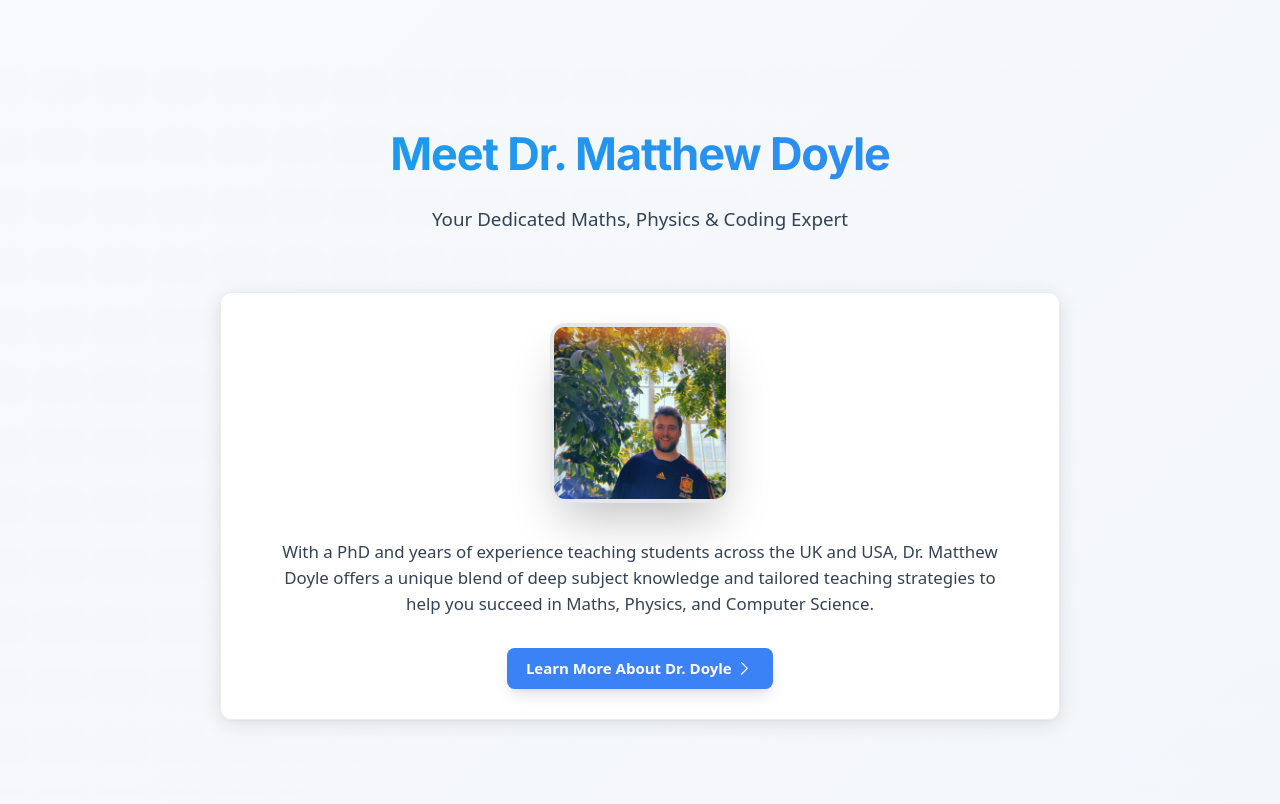
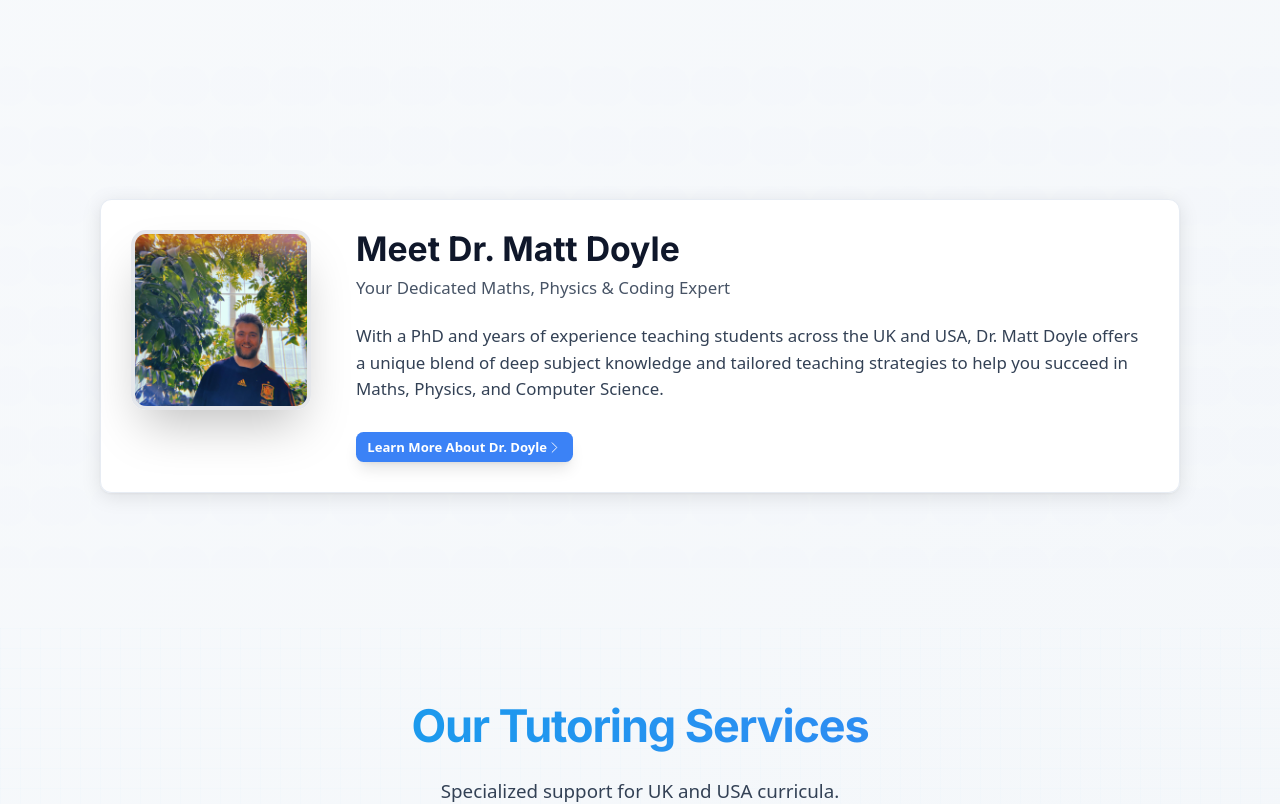
Before and after one commit to matthewjdoyle/tutor, a React (Vite) app: page /#/ in a window 1280 px wide. Shown: the part 880-1684 px from the top of the page. Built offline with nearby package versions, Linux system fonts and the light colour scheme; no server answers.

Commit message:
Adjusted about card

```diff
--- a/src/data/appData.ts
+++ b/src/data/appData.ts
@@ -1,7 +1,7 @@
 import { NavLinkItem } from '../types';
 import { ShoppingCartIcon, AcademicCapIcon, CalculatorIcon, BeakerIcon, CodeBracketIcon } from '../assets/icons'; // Ensure correct path to icons
 
-export const TUTOR_NAME = "Dr. Matthew Doyle";
+export const TUTOR_NAME = "Dr. Matt Doyle";
 
 export const navLinks: NavLinkItem[] = [
   { path: '/', label: 'Home' },
--- a/src/pages/HomePage.tsx
+++ b/src/pages/HomePage.tsx
@@ -90,27 +90,51 @@ export const HomePage: React.FC = () => {
         <div className="bg-gradient-to-br from-primary-50/30 via-surface-primary/80 to-secondary-50/30 backdrop-blur-sm py-20 transition-all duration-700 ease-in-out mt-12 sm:mt-16 mb-12 sm:mb-16 relative">
           <div className="absolute inset-0 bg-pattern-waves opacity-10" />
           <div className="absolute inset-0 bg-gradient-to-r from-transparent via-primary-100/20 to-transparent" />
-          <Section title={`Meet ${TUTOR_NAME}`} subtitle="Your Dedicated Maths, Physics & Coding Expert" className="relative z-10" titleClassName="text-3xl sm:text-4xl">
-            <div className="max-w-4xl mx-auto text-center card-elevated p-6 sm:p-8 rounded-xl hover:shadow-xl transition-shadow duration-300">
-              <div className="relative inline-block mb-8">
+          <Section title="" subtitle="" className="relative z-10">
+            <div className="max-w-6xl mx-auto card-elevated p-3 sm:p-6 lg:p-8 rounded-xl hover:shadow-xl transition-shadow duration-300">
+              {/* Image and title/text aligned */}
+              <div className="flex flex-row items-start gap-2 sm:gap-6 lg:gap-12 min-w-0">
+                {/* Image on the left */}
+                <div className="flex-shrink-0 w-auto">
+                  <div className="relative">
                     <img
                       src="portrait.JPEG"
                       alt={TUTOR_NAME}
-                  className="w-48 h-48 rounded-2xl object-cover mx-auto border-4 border-brand-primary/30 shadow-2xl transform hover:scale-105 transition-all duration-500 opacity-0 animate-[fadeSlideUp_0.8s_ease-out_forwards]"
+                      className="w-24 h-24 sm:w-40 sm:h-40 lg:w-48 lg:h-48 rounded-2xl object-cover border-4 border-brand-primary/30 shadow-2xl transform hover:scale-105 transition-all duration-500 opacity-0 animate-[fadeSlideUp_0.8s_ease-out_forwards]"
                       style={{animationDelay:'0.1s'}}
                     />
                     <div className="absolute -inset-4 bg-gradient-to-r from-brand-primary/20 to-brand-secondary/20 rounded-3xl blur-xl opacity-50"></div>
                   </div>
-              <p className="text-base sm:text-lg text-text-secondary mb-8 leading-relaxed max-w-3xl mx-auto opacity-0 animate-[fadeSlideUp_0.8s_ease-out_forwards]" style={{animationDelay:'0.25s'}}>
+                </div>
+
+                {/* Title, subtitle, paragraph text and button on the right */}
+                <div className="flex-1 min-w-0 text-left">
+                  {/* Title and subtitle */}
+                  <div className="mb-3 sm:mb-6 opacity-0 animate-[fadeSlideUp_0.8s_ease-out_forwards]" style={{animationDelay:'0.15s'}}>
+                    <h2 className="text-xl sm:text-3xl lg:text-4xl font-heading font-bold text-text-primary mb-1 sm:mb-2 leading-tight">
+                      Meet {TUTOR_NAME}
+                    </h2>
+                    <p className="text-sm sm:text-lg text-text-secondary opacity-90 leading-snug">
+                      Your Dedicated Maths, Physics & Coding Expert
+                    </p>
+                  </div>
+
+                  <p className="text-xs sm:text-base lg:text-lg text-text-secondary mb-4 sm:mb-8 leading-relaxed opacity-0 animate-[fadeSlideUp_0.8s_ease-out_forwards]" style={{animationDelay:'0.25s'}}>
                     With a PhD and years of experience teaching students across the UK and USA, {TUTOR_NAME} offers a unique blend of deep subject knowledge and tailored teaching strategies to help you succeed in Maths, Physics, and Computer Science.
                   </p>
+
                   <Button
                     variant="secondary"
+                    size="sm"
                     onClick={() => navigate('/about')}
-                className="transform hover:scale-105 transition-all duration-300 shadow-lg hover:shadow-xl opacity-0 animate-[fadeSlideUp_0.8s_ease-out_forwards]" style={{animationDelay:'0.4s'}}
+                    className="text-xs sm:text-sm transform hover:scale-105 transition-all duration-300 shadow-lg hover:shadow-xl opacity-0 animate-[fadeSlideUp_0.8s_ease-out_forwards]" style={{animationDelay:'0.4s'}}
                   >
-                Learn More About Dr. Doyle <ChevronRightIcon />
+                    <span className="hidden sm:inline">Learn More About Dr. Doyle</span>
+                    <span className="sm:hidden">Learn More</span>
+                    <ChevronRightIcon className="w-3 h-3 sm:w-4 sm:h-4" />
                   </Button>
+                </div>
+              </div>
             </div>
           </Section>
         </div>
```
Lines whose indentation alone changed are shown as unchanged.
